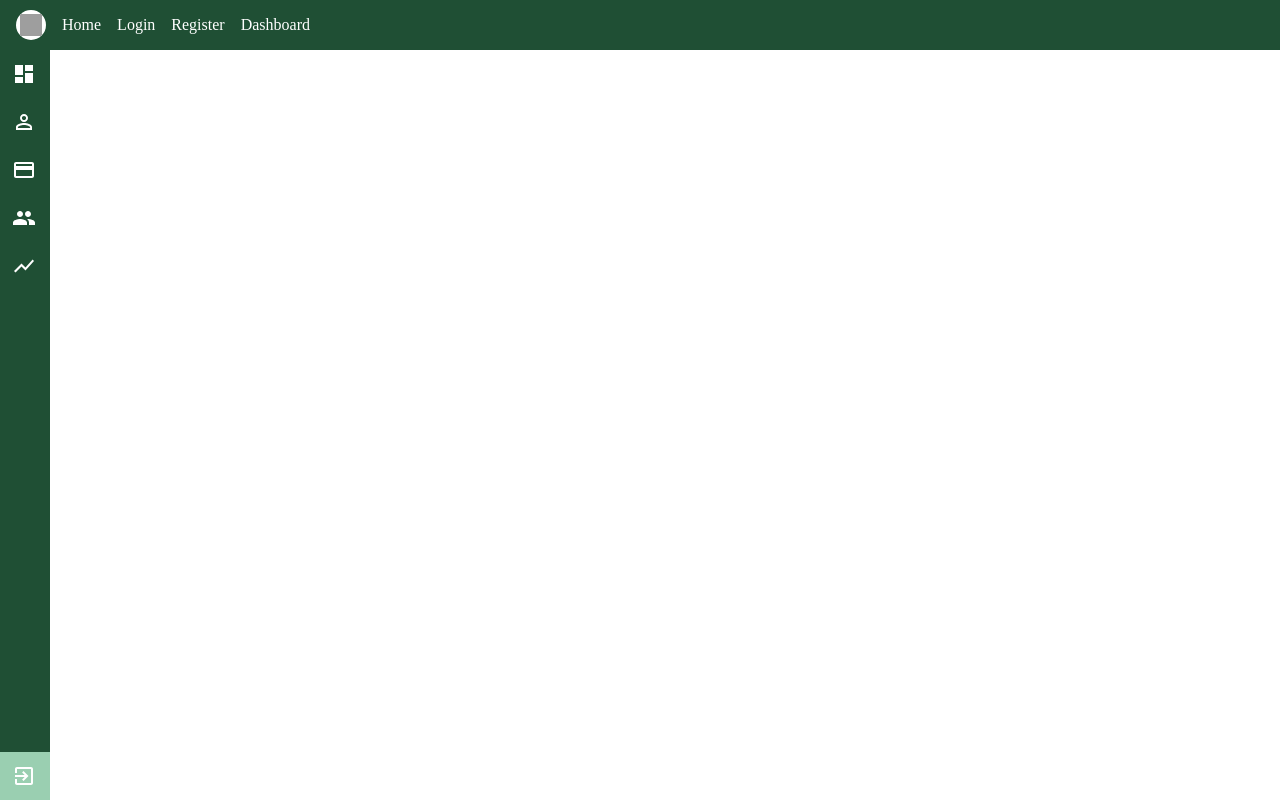
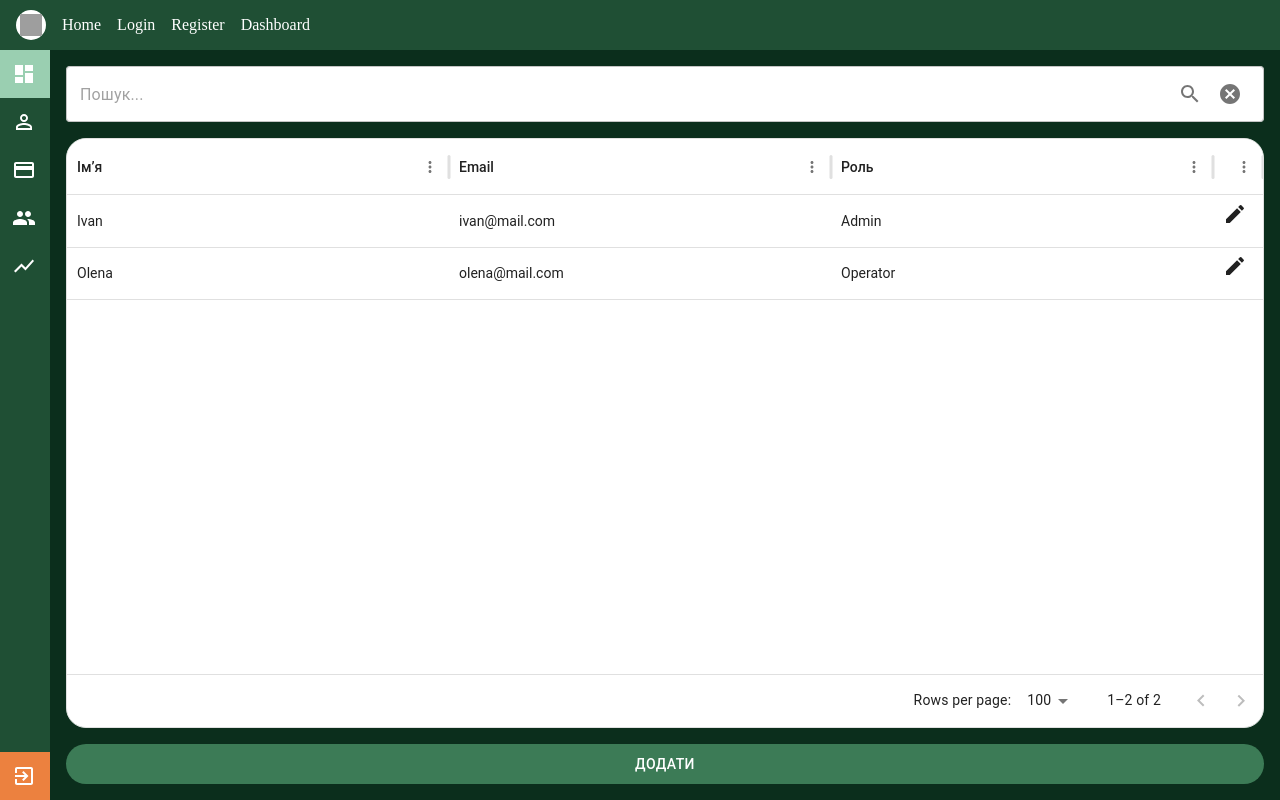
Before and after one commit to yarty777-Vdovichenko/kurs_work, a React (Create React App) app: page /srm/users in a window 1280 px wide. Built offline with nearby package versions, Linux system fonts and the light colour scheme; grey boxes are pictures that could not be loaded.

Commit message:
Designed user page

```diff
--- a/package.json
+++ b/package.json
@@ -8,6 +8,7 @@
     "@fontsource/roboto": "^5.2.9",
     "@mui/icons-material": "^7.3.7",
     "@mui/material": "^7.3.7",
+    "@mui/x-data-grid": "^8.27.1",
     "@testing-library/dom": "^10.4.1",
     "@testing-library/jest-dom": "^6.9.1",
     "@testing-library/react": "^16.3.2",
--- a/src/Components/RightPanel.tsx
+++ b/src/Components/RightPanel.tsx
@@ -4,6 +4,7 @@ import { useState } from "react";
 import { useNavigate } from "react-router-dom";
 
 export default function RightPanel({open,setOpen}:{open:boolean;setOpen:(value:boolean)=>void}) {
+  const [clicked,setClicked]=useState("Дашборд");
  const navigate = useNavigate();
   const menuItems = [
     { text: "Дашборд", icon: <Dashboard />,path:"dashboard" },
@@ -43,6 +44,7 @@ export default function RightPanel({open,setOpen}:{open:boolean;setOpen:(value:b
           <Box
             onClick={() => {
               navigate(item.path);
+              setClicked(item.text);
             }}
             key={item.text}
             sx={{
@@ -50,8 +52,11 @@ export default function RightPanel({open,setOpen}:{open:boolean;setOpen:(value:b
               alignItems: "center",
               padding: "12px 4px",
               cursor: "pointer",
+              transition:"0.3s",
               "&:hover": { backgroundColor: "#3C7B56" },
+              backgroundColor: item.text===clicked ? "#9ACFB1" : "#1F4F34"
             }}
+
           >
             <Box sx={{ display: "flex", color: "white", minWidth: 40, justifyContent: "center" }}>
               {item.icon}
@@ -62,15 +67,18 @@ export default function RightPanel({open,setOpen}:{open:boolean;setOpen:(value:b
       </Box>
       <Box>
         <Box
+        onClick={()=>navigate("../")}
             sx={{
               display: "flex",
               alignItems: "center",
               padding: "12px 4px",
               cursor: "pointer",
-              backgroundColor:"#9ACFB1",
+              backgroundColor:"#ec813f",
               transition:"0.3s",
-              "&:hover": { backgroundColor: "#3C7B56" },
+              "&:hover": { backgroundColor: "#c86426" },
+
             }}
+
           >
             <Box sx={{ display: "flex", color: "white", minWidth: 40, justifyContent: "center" }}>
               <ExitToApp/>
--- a/src/Pages/Users.tsx
+++ b/src/Pages/Users.tsx
@@ -1,11 +1,122 @@
-
+import { Cancel, Close, Edit, EditAttributes, Search } from "@mui/icons-material";
+import { Box, Button, Drawer, IconButton, TextField, Typography } from "@mui/material";
+import { useState } from "react";
+import { DataGrid } from "@mui/x-data-grid";
 
 export default function Users()
 {
+    const [searchText,setSearchText]=useState('');
+    const [open,setOpen]=useState(false);
+    const [data,setData]=useState([
+        { id: 1, name: "Ivan", email: "ivan@mail.com", role: "Admin" },
+        { id: 2, name: "Olena", email: "olena@mail.com", role: "Operator" }
+    ])
+    const [searchData,setSearchData]=useState([...data]);
+    const columns=[
+        {field: "name", headerName: "Імʼя",flex: 1},
+        {field: "email", headerName: "Email",flex: 1 },
+        {field: "role", headerName: "Роль",flex: 1},
+        {field: "actions",headerName: "",renderCell: () => <Edit sx={{"&:hover":{cursor:"pointer"}}}></Edit>,width:50,sortable:false,filterable:false}
+]
+function lookForData()
+{
+    const filteredRows = data.filter((row)=>
+    row.name.toLowerCase().includes(searchText.toLowerCase()) ||
+    row.email.toLowerCase().includes(searchText.toLowerCase()) ||
+    row.role.toLowerCase().includes(searchText.toLowerCase())
+    );
+    setSearchData(filteredRows);
+}
+    return(
+        <Box sx={{
+            backgroundColor:"#0B2E1C",
+            display:"flex",
+            flexDirection:"row",
+            flex:1,
+            minHeight:"calc(100vh - 50px)",
+            width: "100%",
+            pl:2,
+            gap:2,
+            pr: open ? "33%" : "0%",
 
-    return(
-        <>
+        }}>
+            <Box sx={{flex:1 ,display:"flex",flexDirection:"column",py:2,pr:open ? 2 : 0,gap:2, width: "100%",}}>
+                <TextField value={searchText} onChange={(e) => setSearchText(e.target.value)} sx=
+                {{
+                    display:"flex",
+                    alignContent:"space-between",
+                    borderRadius:1,
+                    backgroundColor:"white",
+                }}
+                placeholder="Пошук..." InputProps={{endAdornment:<Box sx={{display:"flex",flexDirection:"row"}}><IconButton onClick={lookForData}><Search/></IconButton><IconButton onClick={()=>{setSearchData(data);setSearchText("");}}><Cancel/></IconButton></Box>}}>
+                </TextField>
+                <Box  sx={{flex:1,backgroundColor:"#1F4F34",borderRadius:"20px"}}>
+                    <DataGrid
+                    rows={searchData}
+                    columns={columns}
+                    sx={{borderRadius:"20px"}}
+                    />
+                </Box>
+                <Button sx=
+                {{
+                    borderRadius:"20px",
+                    backgroundColor:"#3C7B56",
+                    color:"white",
+                    py:1,
+                    "&:hover":{backgroundColor:"#479b6a"}
+                }} onClick={()=>{setOpen(true)}}
+                >Додати</Button>
+            </Box>
+            <Drawer variant="persistent" open={open} anchor="right" sx={{
 
-        </>
+
+                '& .MuiDrawer-paper':{
+                    transition:"width 0.3s",
+                    width:open ? "33%" : 0,
+                    backgroundColor:"#0B2E1C",
+                    zIndex:0,
+                    mt:"50px",
+                    pr:1,
+                    py:2,
+                    pl:2
+                }
+            }}>
+                <IconButton onClick={()=>{setOpen(false)}} sx={{
+                    position:"absolute",
+                    top:12,
+                    right:12,
+                    color:"#479b6a",
+                }}>
+                    <Close/>
+                </IconButton>
+                <Box sx={{
+                    display:"flex",
+                    flexDirection:"column",
+                    backgroundColor:"#1F4F34",
+                    borderRadius:"20px",
+                    height:"calc(100% - 50px)",
+                    justifyContent:"center",
+                    alignContent:"center",
+                    p:6,
+                    gap:6
+                    }}>
+                    <Typography variant="h4" sx={{color:"white",fontWeight:"600"}}>Додати користувача</Typography>
+                    <TextField placeholder="Мейл" sx={{backgroundColor:"white",borderRadius:1}}>
+
+                    </TextField>
+                    <TextField placeholder="Роль" sx={{backgroundColor:"white",borderRadius:1}}>
+
+                    </TextField>
+                    <Box sx={{display:"flex",gap:2,width:"100%",mt:"auto"}}>
+                        <Button sx={{backgroundColor:"#0B2E1C",justifySelf:"end",color:"white",flex:0.5,borderRadius:"20px"}}>
+                            Відправити мeйл
+                        </Button>
+                        <Button sx={{backgroundColor:"#0B2E1C",justifySelf:"end",color:"white",flex:0.5,borderRadius:"20px"}}>
+                            Скасувати
+                        </Button>
+                    </Box>
+                </Box>
+            </Drawer>
+        </Box>
     )
 }
```
Also changed, not shown: 1 other file (tests, documents, lock files or other folders).
